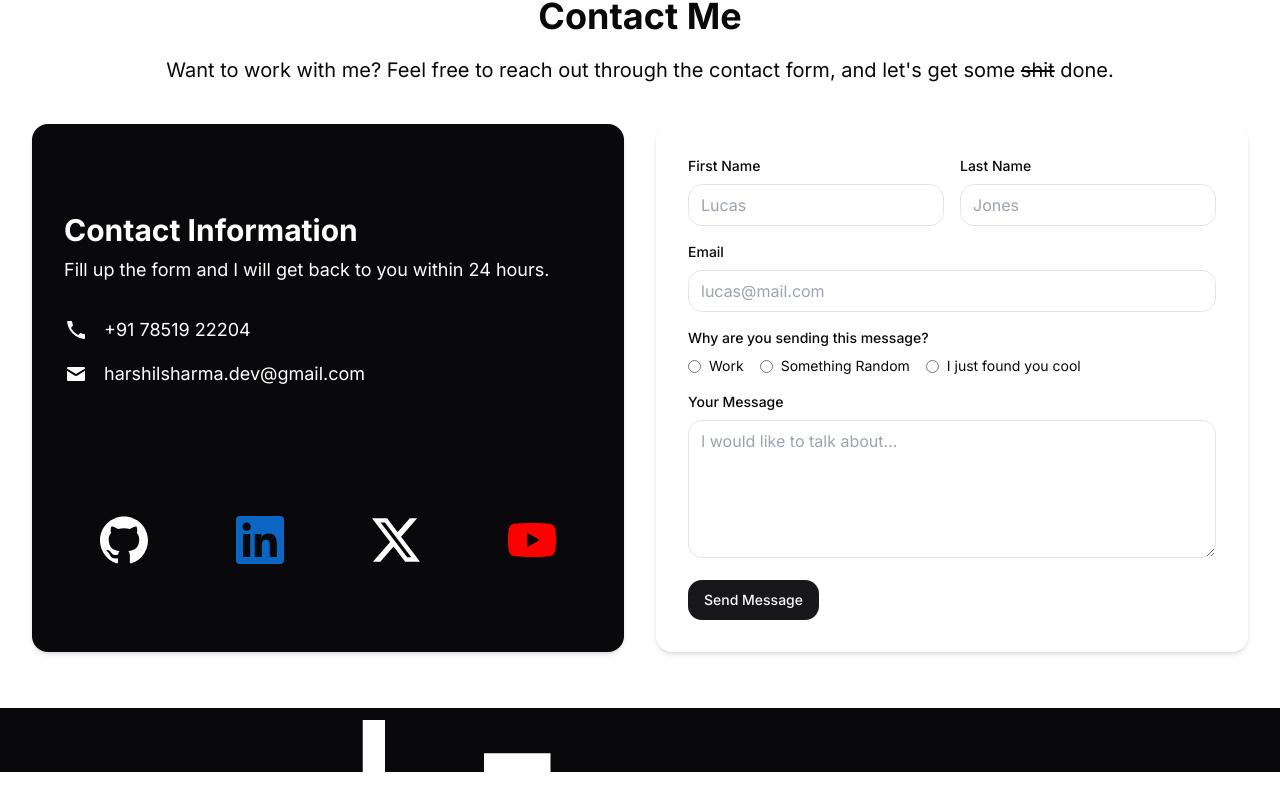
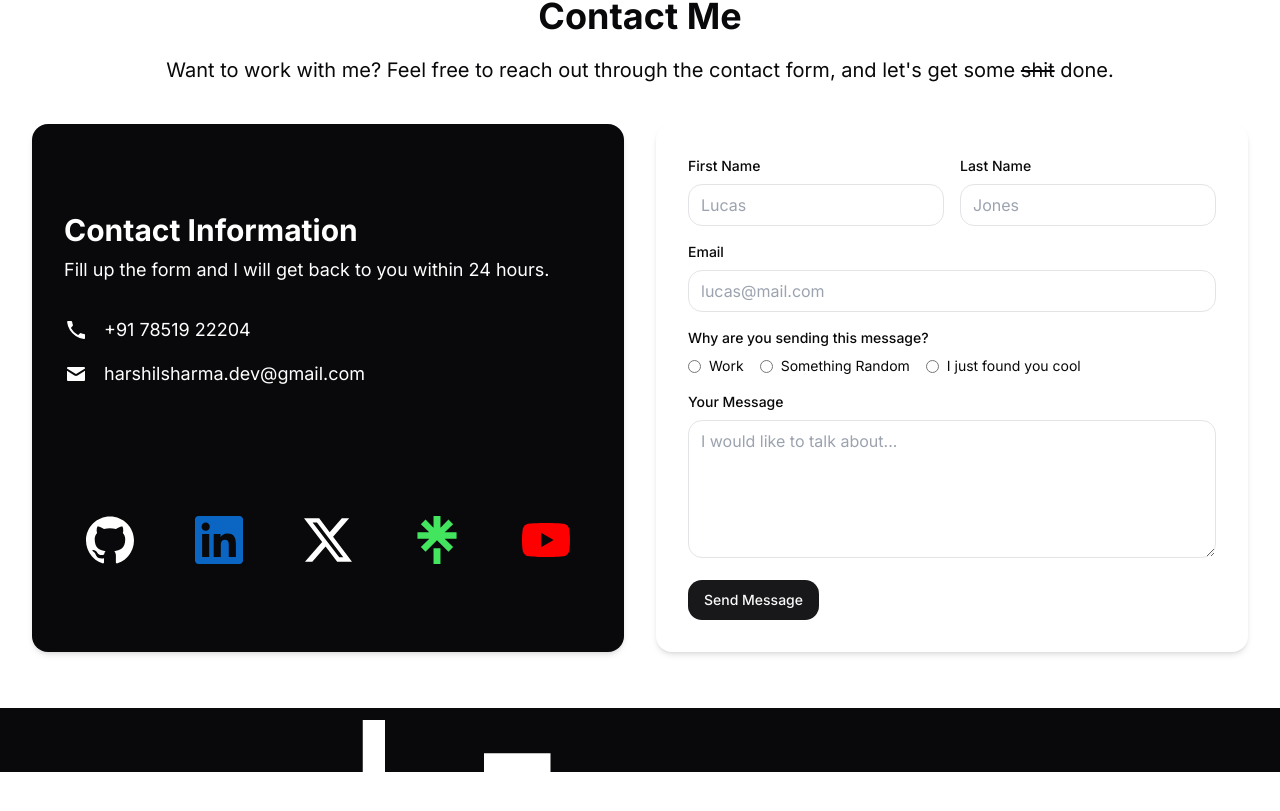
Before and after one commit to harshilshrma/my-portfolio, a Next.js app in the folder my-portfolio/: page / in a window 1280 px wide. Shown: the part 4018-4829 px from the top of the page. Built offline with nearby package versions, Linux system fonts and the light colour scheme.

Commit message:
added Linktree

```diff
--- a/my-portfolio/components/Contact.tsx
+++ b/my-portfolio/components/Contact.tsx
@@ -7,6 +7,7 @@ import YouTubeIcon from "./icon/YoutubeIcon"
 import GithubIcon from "./icon/GithubIcon"
 import LinkedinIcon from "./icon/LinkedinIcon"
 import XIcon from "./icon/x";
+import Linktree from "./icon/Linktree";
 import { useToast } from "@/components/ui/use-toast";
 import { Button } from "@/components/ui/button"
 import { ToastAction } from "@/components/ui/toast"
@@ -167,6 +168,14 @@ export default function ContactPage() {
                             />
                         </a>
                         <a
+                            href={"https://linktr.ee/harshilshrma"}
+                            target="_blank"
+                            rel="noopener noreferrer"
+                            className=""
+                        >
+                            <Linktree sizeh="h-12" sizew="w-12" />
+                        </a>
+                        <a
                             href={"https://yt.openinapp.co/meowcodes"}
                             target="_blank"
                             rel="noopener noreferrer"
--- /dev/null
+++ b/my-portfolio/components/icon/Linktree.tsx
@@ -0,0 +1,17 @@
+import React from 'react';
+
+interface LinktreeProps {
+    sizeh: string;
+    sizew: string;
+}
+
+const Linktree: React.FC<LinktreeProps> = ({ sizeh, sizew }) => {
+    const fillColor = '#43E55E';
+
+    return (
+        <svg role="img" viewBox="0 0 24 24" xmlns="http://www.w3.org/2000/svg" className={`${sizeh} ${sizew}`} fill = {fillColor}><title>Linktree</title><path d="m13.73635 5.85251 4.00467-4.11665 2.3248 2.3808-4.20064 4.00466h5.9085v3.30473h-5.9365l4.22865 4.10766-2.3248 2.3338L12.0005 12.099l-5.74052 5.76852-2.3248-2.3248 4.22864-4.10766h-5.9375V8.12132h5.9085L3.93417 4.11666l2.3248-2.3808 4.00468 4.11665V0h3.4727zm-3.4727 10.30614h3.4727V24h-3.4727z"/></svg>
+    );
+
+};
+
+export default Linktree;
```
